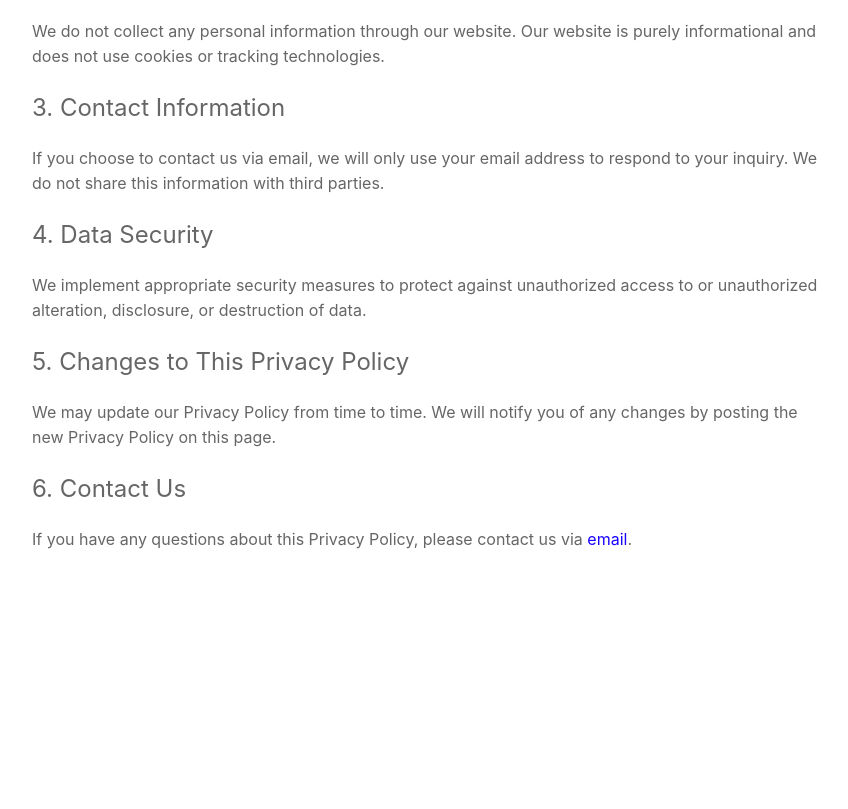
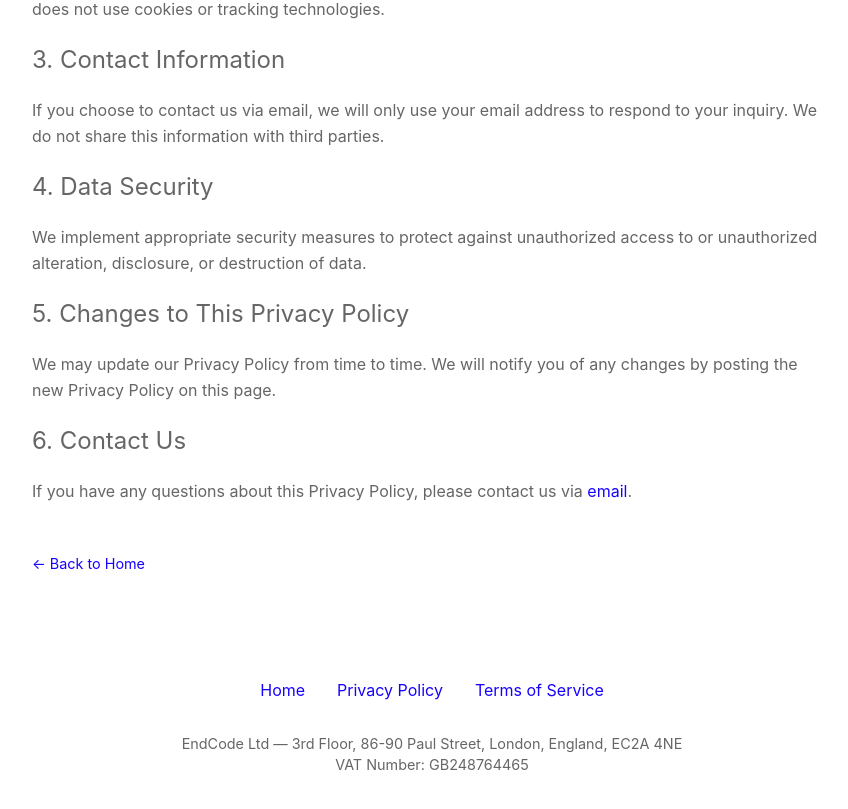
Before and after one commit to rafalenden/enden-site, a Next.js app: page /privacy-policy in a window 1280 px wide. Shown: the part 343-1152 px from the top of the page, without its empty margins (208-1056 px from the left). Before the commit the page ends 959 px from the top, so only its background shows below. Built offline with nearby package versions, Linux system fonts and the light colour scheme.

Commit message:
Refactor footer and link placement; improve global layout styling

```diff
--- a/src/app/globals.css
+++ b/src/app/globals.css
@@ -28,6 +28,9 @@ body {
   font-family: var(--font-family);
   line-height: var(--line-height);
   color: var(--text-color);
+  min-height: 100vh;
+  display: flex;
+  flex-direction: column;
 }
 
 img {
@@ -98,7 +101,8 @@ a:hover::after {
 
 .back-link {
   display: inline-block;
-  margin-bottom: var(--spacing-md);
+  margin-bottom: var(--spacing-sm);
+  margin-top: var(--spacing-lg);
   font-size: 0.9rem;
 }
 
@@ -130,9 +134,7 @@ a:hover::after {
 
 /* Layout */
 .home-page {
-  min-height: 100vh;
-  display: flex;
-  flex-direction: column;
+  flex: 1;
 }
 
 .header {
@@ -152,7 +154,13 @@ a:hover::after {
   text-align: center;
 }
 
+.footer-info {
+    font-size: 0.9rem;
+    color: var(--text-color-light);
+}
+
 .narrow-page {
+  flex: 1;
   padding: var(--spacing-lg);
   padding-bottom: var(--spacing-xl);
 }
--- a/src/app/layout.tsx
+++ b/src/app/layout.tsx
@@ -1,5 +1,6 @@
 import type { Metadata } from "next";
 import "./globals.css";
+import Link from "next/link";
 
 
 export const metadata: Metadata = {
@@ -23,6 +24,16 @@ export default function RootLayout({
       </head>
       <body>
         {children}
+        <footer className="footer">
+            <div className="footer-links">
+                <Link href="/">Home</Link>
+                <Link href="/privacy-policy">Privacy Policy</Link>
+                <Link href="/terms-of-service">Terms of Service</Link>
+            </div>
+            <div className="footer-info">
+                <p>EndCode Ltd — 3rd Floor, 86-90 Paul Street, London, England, EC2A 4NE<br />VAT Number: GB248764465</p>
+            </div>
+        </footer>
       </body>
     </html>
   );
--- a/src/app/privacy-policy/page.tsx
+++ b/src/app/privacy-policy/page.tsx
@@ -5,8 +5,6 @@ export default function PrivacyPolicy() {
   return (
     <main className="narrow-page">
       <div className="narrow-content">
-        <Link href="/" className="back-link">← Back to Home</Link>
-
         <h1>Privacy Policy</h1>
 
         <h2>1. Introduction</h2>
@@ -26,6 +24,8 @@ export default function PrivacyPolicy() {
 
         <h2>6. Contact Us</h2>
         <p>If you have any questions about this Privacy Policy, please contact us via <EmailLink user="site-privacy">email</EmailLink>.</p>
+
+        <Link href="/" className="back-link">← Back to Home</Link>
       </div>
     </main>
   );
--- a/src/app/projects/amp-for-bandcamp/page.tsx
+++ b/src/app/projects/amp-for-bandcamp/page.tsx
@@ -5,8 +5,6 @@ export default function Projects() {
   return (
     <main className="narrow-page">
       <div className="narrow-content">
-        <Link href="/projects" className="back-link">← Back to Projects</Link>
-
         <h1>Amp for Bandcamp</h1>
 
         <div className="links">
@@ -47,6 +45,8 @@ export default function Projects() {
           streamlined, feature-rich experience.</p>
 
         <Image src="/projects/amp-for-bandcamp/screenshot-1.png" alt="Screenshot 1" width="800" height="500"/>
+
+        <Link href="/projects" className="back-link">← Back to Projects</Link>
       </div>
     </main>
   );
--- a/src/app/projects/amp-for-bandcamp/privacy-policy/page.tsx
+++ b/src/app/projects/amp-for-bandcamp/privacy-policy/page.tsx
@@ -4,8 +4,6 @@ export default function AmpForBandcampPrivacyPolicy() {
   return (
     <main className="narrow-page">
       <div className="narrow-content">
-        <Link href="/projects/amp-for-bandcamp" className="back-link">← Back to Amp for Bandcamp</Link>
-
         <h1>Privacy Policy - Amp for Bandcamp</h1>
 
         <p><strong>Last Updated:</strong> July 15, 2025</p>
@@ -40,6 +38,8 @@ export default function AmpForBandcampPrivacyPolicy() {
 
         <h2>Disclaimer</h2>
         <p>Amp for Bandcamp is not affiliated with Bandcamp. It is an independent browser extension created to enhance the user experience on the Bandcamp platform.</p>
+
+        <Link href="/projects/amp-for-bandcamp" className="back-link">← Back to Amp for Bandcamp</Link>
       </div>
     </main>
   );
--- a/src/app/projects/page.tsx
+++ b/src/app/projects/page.tsx
@@ -4,12 +4,12 @@ export default function Projects() {
   return (
     <main className="narrow-page">
       <div className="narrow-content">
-        <Link href="/" className="back-link">← Back to Home</Link>
-
         <h1>Projects</h1>
 
         <h2><a href="/projects/amp-for-bandcamp">Amp for Bandcamp</a></h2>
         <p>Browser extension that amplifies Bandcamp functionality with shortcuts, playback controls and UI improvements.</p>
+
+        <Link href="/" className="back-link">← Back to Home</Link>
       </div>
     </main>
   );
--- a/src/app/terms-of-service/page.tsx
+++ b/src/app/terms-of-service/page.tsx
@@ -5,8 +5,6 @@ export default function TermsOfService() {
   return (
     <main className="narrow-page">
       <div className="narrow-content">
-        <Link href="/" className="back-link">← Back to Home</Link>
-
         <h1>Terms of Service</h1>
 
         <h2>1. Acceptance of Terms</h2>
@@ -36,6 +34,8 @@ export default function TermsOfService() {
 
         <h2>9. Contact Information</h2>
         <p>If you have any questions about these Terms of Service, please contact us via <EmailLink user="site-terms">email</EmailLink>.</p>
+
+        <Link href="/" className="back-link">← Back to Home</Link>
       </div>
     </main>
   );
```
Also changed, not shown: src/app/page.tsx (+0 -8 lines).
